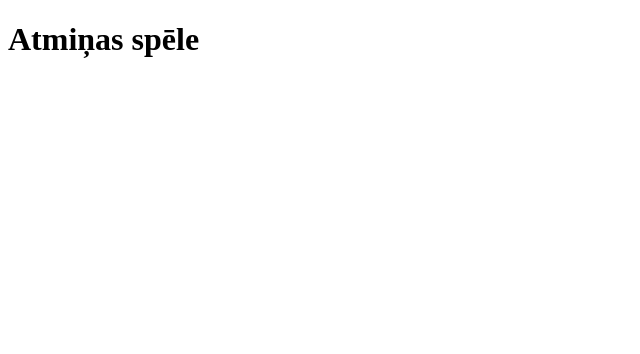
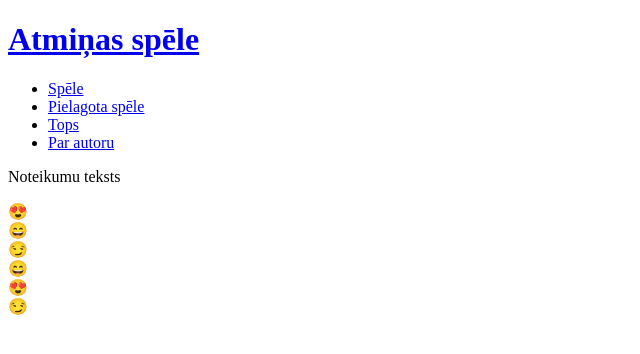
Before and after one commit to eliina13/atminas_spele, a plain HTML site: page Index.html in a window 1280 px wide. Shown: the whole page, without its empty margins (0-640 px from the left). Drawn offline with Linux system fonts and the light colour scheme.

Commit message:
Update Index.html

```diff
--- a/Index.html
+++ b/Index.html
@@ -9,8 +9,46 @@
 <body>
     <div class="wrapper">
         <div class="header" >
-           <h1>Atmiņas spēle</h1>
+           <h1>
+               <a href="index.html">
+                    Atmiņas spēle
+                </a></h1>
+                <ul>
+                    <li>
+                        <a href="spele.html">
+                            Spēle
+                        </a>
+                    </li>
+                    <li>
+                        <a href="pspele.html">
+                            Pielagota spēle
+                        </a>
+                    </li>
+                    <li>
+                        <a href="top.html">
+                             Tops
+                         </a>
+                    </li>
+                    <li>
+                        <a href="Autors.html">
+                            Par autoru
+                        </a>
+                    </li>
+                </ul>
+        </div> <!-- beidzās header-->
+
+        <div class="content">
+            <p> Noteikumu teksts</p>
+
+            <div class="games" >
+                <div class="block"> 😍</div>
+                <div class="block"> 😄</div>
+                <div class="block"> 😏</div>
+                <div class="block"> 😄</div>
+                <div class="block"> 😍</div>
+                <div class="block"> 😏</div>
+            </div>
         </div>
-    </div>
+    </div> <!--beidzas wrapper-->
 </body>
 </html>
```
